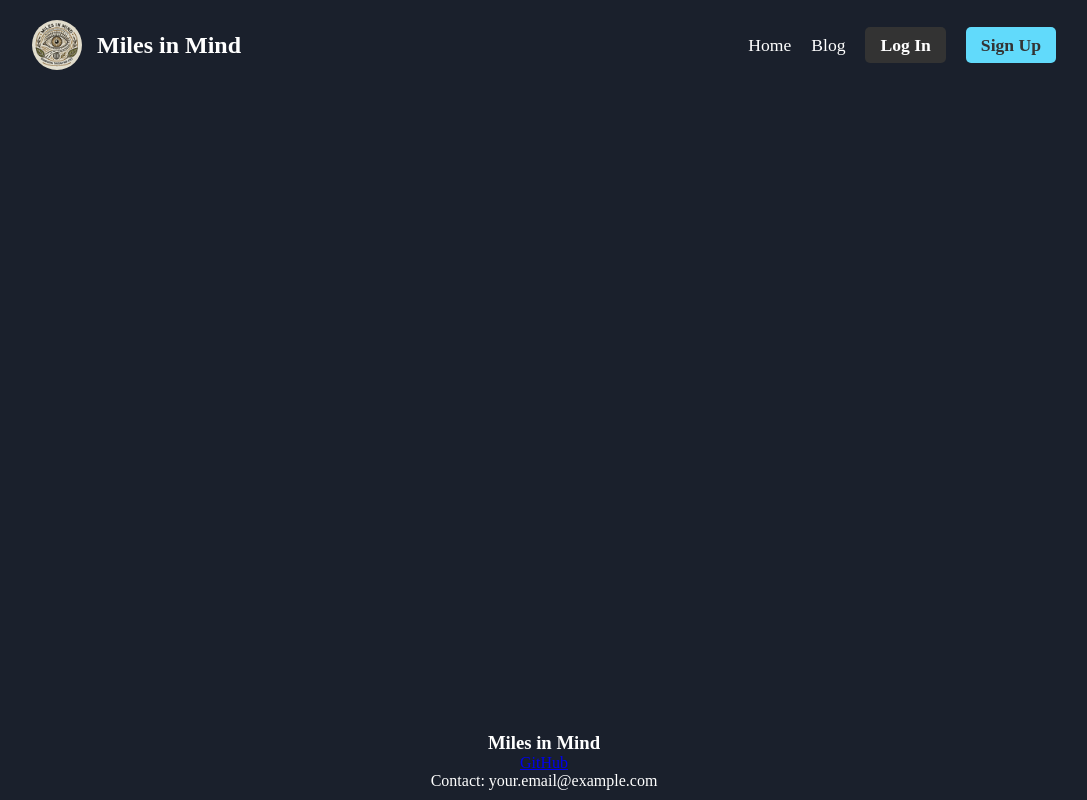
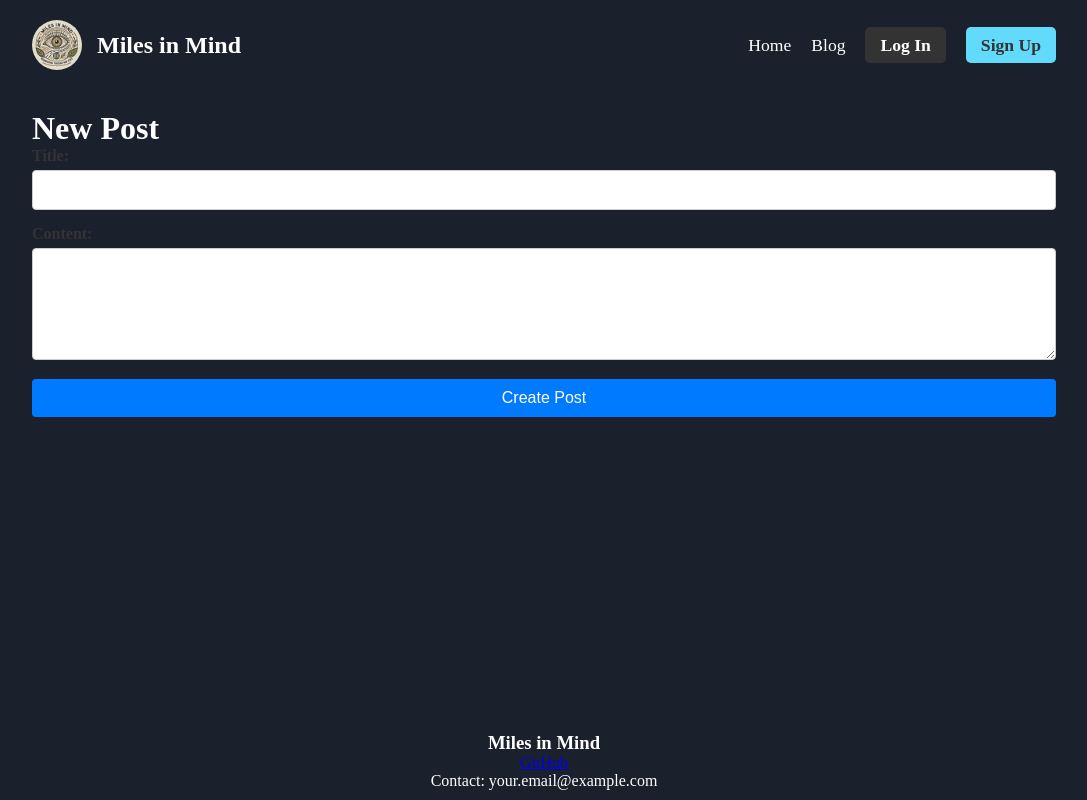
Before and after one commit to joaocorreiaprof/blog-api, a React (Vite) app in the folder client/: page /create-post in a window 1280 px wide. Shown: the whole page, without its empty margins (96-1183 px from the left). Built offline with nearby package versions, Linux system fonts and the light colour scheme; a web font is replaced by a local one.

Commit message:
Admin can now edit and delete posts

```diff
--- a/client/package.json
+++ b/client/package.json
@@ -10,6 +10,7 @@
     "preview": "vite preview"
   },
   "dependencies": {
+    "@tinymce/tinymce-react": "^5.1.1",
     "prop-types": "^15.8.1",
     "react": "^18.3.1",
     "react-dom": "^18.3.1",
--- a/client/src/App.jsx
+++ b/client/src/App.jsx
@@ -6,6 +6,8 @@ import Blog from "./components/Blog";
 import LogIn from "./components/LogIn";
 import SignUp from "./components/SignUp";
 import Admin from "./components/Admin";
+import CreatePost from "./components/CreatePost";
+import EditPost from "./components/EditPost";
 import "./styles/App.css";
 import ProtectedRoute from "./components/ProtectedRoute";
 import { useState, useEffect } from "react";
@@ -37,6 +39,8 @@ const App = () => {
             <Route path="/blog" element={<Blog />} />
             <Route path="/log-in" element={<LogIn setUser={setUser} />} />
             <Route path="/sign-up" element={<SignUp />} />
+            <Route path="/create-post" element={<CreatePost />} />
+            <Route path="/edit/:id" element={<EditPost />} />
             <Route
               path="/admin"
               element={
--- a/client/src/components/Admin.jsx
+++ b/client/src/components/Admin.jsx
@@ -1,5 +1,73 @@
+import { useEffect, useState } from "react";
+import { Link } from "react-router-dom";
+
 const Admin = () => {
-  return <h1>Admin page working</h1>;
+  const [posts, setPosts] = useState([]);
+  const [loading, setLoading] = useState(true);
+
+  useEffect(() => {
+    const fetchPosts = async () => {
+      try {
+        const response = await fetch("/api/posts/display");
+        if (!response.ok) {
+          throw new Error("Failer to fetch posts");
+        }
+        const data = await response.json();
+        setPosts(data);
+      } catch (error) {
+        console.error("Error fetching posts:", error);
+      } finally {
+        setLoading(false);
+      }
+    };
+
+    fetchPosts();
+  }, []);
+
+  const deletePost = async (id) => {
+    try {
+      const response = await fetch(`api/posts/delete/${id}`, {
+        method: "DELETE",
+      });
+
+      if (response.ok) {
+        setPosts(posts.filter((post) => post.id !== id));
+      } else {
+        console.error("Error deleting post");
+      }
+    } catch (error) {
+      console.error("Error deleting post:", error);
+    }
+  };
+  return (
+    <>
+      <div className="create-post">
+        <Link to="/create-post">
+          <button>Add post</button>
+        </Link>
+      </div>
+      <div className="display-all-post-admin">
+        {loading ? (
+          <p>Loading...</p>
+        ) : posts.length > 0 ? (
+          posts.map((post) => (
+            <div key={post.id} className="post-card">
+              <h3>{post.title}</h3>
+              <p>{post.content}</p>
+              <div className="post-actions">
+                <Link to={`/edit/${post.id}`}>
+                  <button>Edit</button>
+                </Link>
+                <button onClick={() => deletePost(post.id)}>Delete</button>
+              </div>
+            </div>
+          ))
+        ) : (
+          <p>No posts available</p>
+        )}
+      </div>
+    </>
+  );
 };
 
 export default Admin;
--- /dev/null
+++ b/client/src/components/CreatePost.jsx
@@ -0,0 +1,96 @@
+import { useState } from "react";
+import { useNavigate } from "react-router-dom";
+
+const CreatePost = () => {
+  const [formData, setFormData] = useState({
+    title: "",
+    content: "",
+  });
+
+  const [error, setError] = useState("");
+  const [success, setSuccess] = useState("");
+  const navigate = useNavigate();
+
+  const handleChange = (e) => {
+    const { name, value } = e.target;
+    setFormData({ ...formData, [name]: value });
+  };
+
+  const handleSubmit = async (e) => {
+    e.preventDefault();
+    setError("");
+    setSuccess("");
+
+    try {
+      const response = await fetch("/api/posts/create", {
+        method: "POST",
+        headers: { "Content-Type": "application/json" },
+        body: JSON.stringify(formData),
+      });
+
+      if (response.ok) {
+        const data = await response.json();
+        setSuccess("Post created successfully!");
+        console.log(data);
+        setTimeout(() => navigate("/blog"), 2000);
+      } else {
+        const message = await response.text();
+        setError(message || "An error occurred. Please try again.");
+      }
+    } catch (err) {
+      console.error("Error:", err);
+      setError("An unexpected error occurred. Please try again.");
+    }
+  };
+
+  return (
+    <div className="create-post-container">
+      <h1 className="create-post">New Post</h1>
+      <form className="create-post-form" onSubmit={handleSubmit}>
+        <div className="input-group">
+          <label htmlFor="title" className="label">
+            Title:
+          </label>
+          <input
+            type="text"
+            id="title"
+            name="title"
+            value={formData.title}
+            onChange={handleChange}
+            className="input"
+            required
+          />
+        </div>
+        <div className="input-group">
+          <label htmlFor="content" className="label">
+            Content:
+          </label>
+          <textarea
+            id="content"
+            name="content"
+            value={formData.content}
+            onChange={handleChange}
+            className="input"
+            rows="5"
+            required
+          />
+        </div>
+        {error && (
+          <p className="error" aria-live="polite">
+            {error}
+          </p>
+        )}
+        {success && (
+          <p className="success" aria-live="polite">
+            {success}
+          </p>
+        )}
+        <button type="submit" className="button">
+          Create Post
+        </button>
+      </form>
+    </div>
+  );
+};
+
+export default CreatePost;
--- /dev/null
+++ b/client/src/components/EditPost.jsx
@@ -0,0 +1,81 @@
+import { useEffect, useState } from "react";
+import { useParams, useNavigate } from "react-router-dom";
+
+const EditPost = () => {
+  const { id } = useParams();
+  const navigate = useNavigate();
+  const [post, setPost] = useState({ title: "", content: "" });
+  const [loading, setLoading] = useState(true);
+
+  useEffect(() => {
+    const fetchPost = async () => {
+      try {
+        const response = await fetch(`/api/posts/edit/${id}`);
+        if (!response.ok) {
+          throw new Error("Failed to fetch post");
+        }
+        const data = await response.json();
+        setPost(data);
+      } catch (error) {
+        console.error("Error fetching post:", error);
+      } finally {
+        setLoading(false);
+      }
+    };
+
+    fetchPost();
+  }, [id]);
+
+  const handleChange = (e) => {
+    const { name, value } = e.target;
+    setPost((prev) => ({ ...prev, [name]: value }));
+  };
+
+  const handleSubmit = async (e) => {
+    e.preventDefault();
+    try {
+      const response = await fetch(`/api/posts/edit/${id}`, {
+        method: "PUT",
+        headers: {
+          "Content-Type": "application/json",
+        },
+        body: JSON.stringify(post),
+      });
+
+      if (response.ok) {
+        navigate("/admin");
+      } else {
+        console.error("Error updating post");
+      }
+    } catch (error) {
+      console.error("Error updating post:", error);
+    }
+  };
+
+  return (
+    <div>
+      {loading ? (
+        <p>Loading...</p>
+      ) : (
+        <form onSubmit={handleSubmit}>
+          <input
+            type="text"
+            name="title"
+            value={post.title}
+            onChange={handleChange}
+            placeholder="Title"
+          />
+          <textarea
+            name="content"
+            value={post.content}
+            onChange={handleChange}
+            placeholder="Content"
+          ></textarea>
+          <button type="submit">Save</button>
+        </form>
+      )}
+    </div>
+  );
+};
+
+export default EditPost;
```
Also changed, not shown: 2 other files (tests, documents, lock files or other folders).
